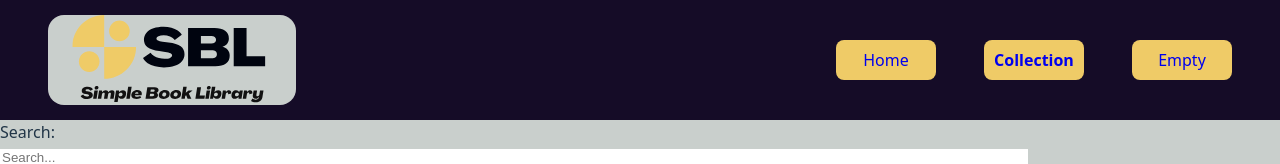
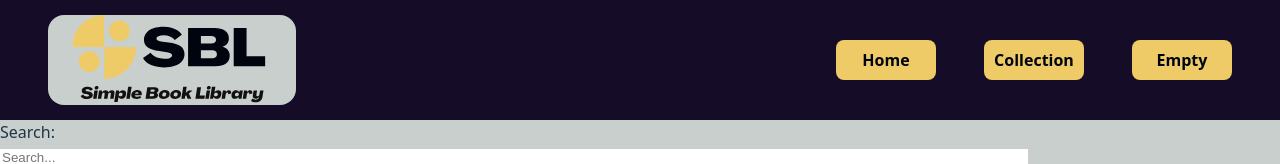
Before and after one commit to Luck0511/simple-book-library, a React (Vite) app: page /collection in a window 1280 px wide. Shown: the top 164 px of the page. Built offline with nearby package versions, Linux system fonts and the light colour scheme.

Commit message:
updating style

```diff
--- a/src/App.jsx
+++ b/src/App.jsx
@@ -12,17 +12,17 @@ function App() {
                 <nav className="heroSec_nav">
                     <ul>
                         <li>
-                            <NavLink to="/" style={({isActive}) => isActive ? {fontWeight: 'bold'} : {}}>
+                            <NavLink to="/" className="navLink">
                                 Home
                             </NavLink>
                         </li>
                         <li>
-                            <NavLink to="/collection" style={({isActive}) => isActive ? {fontWeight: 'bold'} : {}}>
+                            <NavLink to="/collection" className="navLink">
                                 Collection
                             </NavLink>
                         </li>
                         <li>
-                            <NavLink to="/" style={({isActive}) => isActive ? {fontWeight: 'bold'} : {}}>
+                            <NavLink to="/" className="navLink">
                                 Empty
                             </NavLink>
                         </li>
--- a/src/assets/styleSheets/App.css
+++ b/src/assets/styleSheets/App.css
@@ -48,7 +48,6 @@
 }
 
 .heroSec .heroSec_nav ul li{
-
   list-style: none;
 }
 
@@ -64,8 +63,17 @@
   transition-duration: 0.3s;
 }
 
-.heroSec .heroSec_nav ul li a:hover{
+.heroSec .heroSec_nav ul li .navLink:hover{
   background-color: var(--hover-element);
   box-shadow: var(--borderBox-hover-glow);
+  color: var(--hover-text);
+  translate: 0 0.3rem;
   transition-duration: 0.3s;
 }
+
+
+.heroSec_nav .navLink{
+  text-decoration: none;
+  color: var(--element-text);
+  font-weight: bold;
+}
--- a/src/assets/styleSheets/personalPalette.css
+++ b/src/assets/styleSheets/personalPalette.css
@@ -55,6 +55,7 @@
     --text-on-side: var(--naples-yellow);
 
     --important-element: var(--naples-yellow);
+    --element-text: var(--rich-black);
     --disabled-element: var(--bluey-gray);
     --disabled-text: var(--cool-slate);
     --hover-element: var(--brighter-naples-yellow);
@@ -82,6 +83,7 @@
     --text-on-side: var(--naples-yellow);
 
     --important-element: var(--naples-yellow);          /* pops in dark theme */
+    --element-text: var(--rich-black);
     --hover-element: var(--brighter-naples-yellow);
     --hover-text: var(--rich-black);
     --pressed-element: var(--darker-naples-yellow);
```
